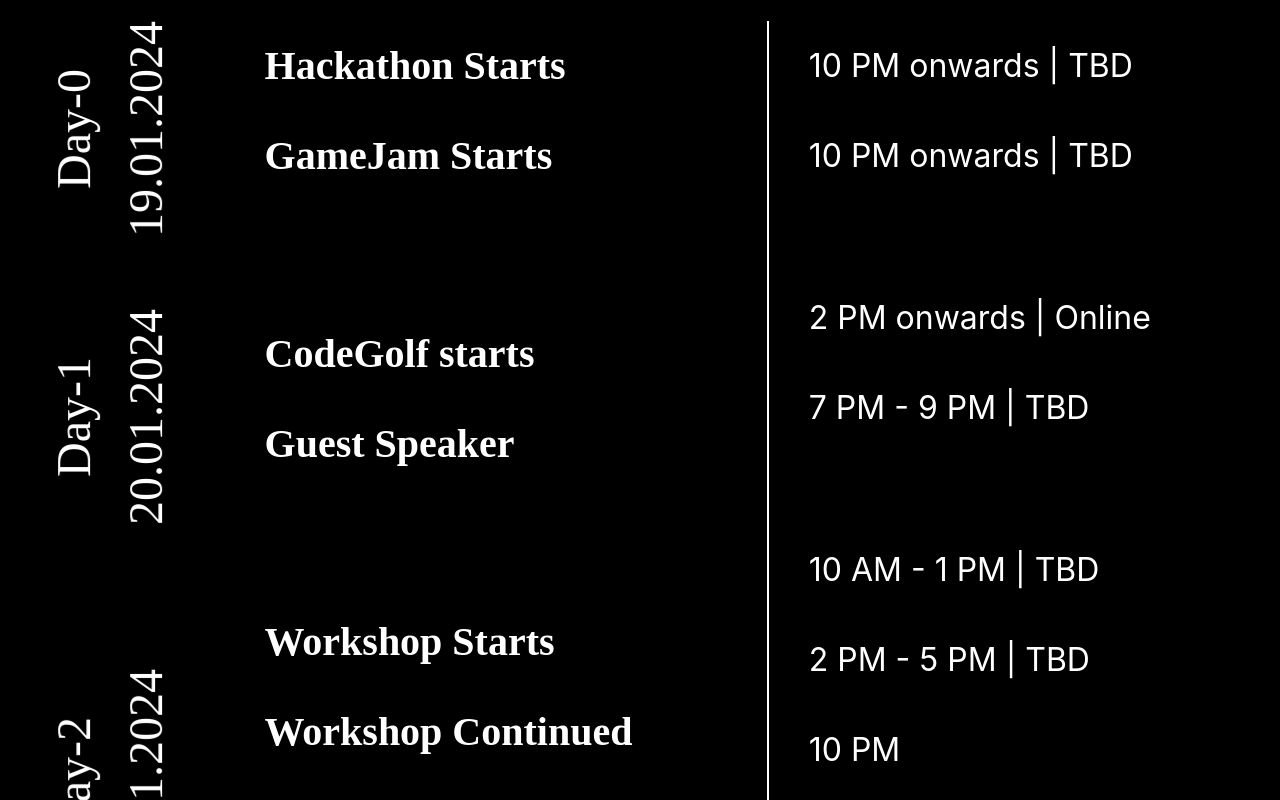
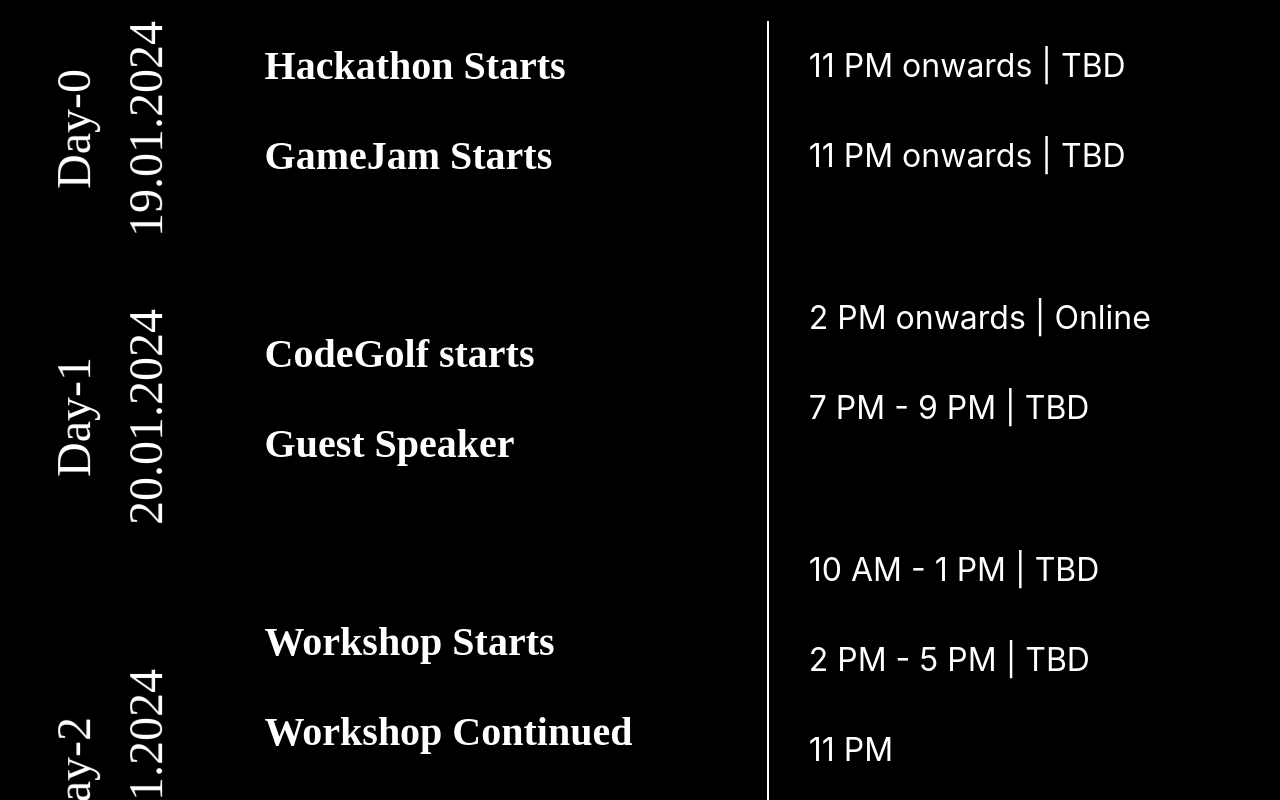
Before and after one commit to Devsoc-BPGC/devfest3-website, a React (Create React App) app: page / in a window 1280 px wide. Shown: the part 1800-2600 px from the top of the page. Built offline with nearby package versions, Linux system fonts and the light colour scheme; a web font is replaced by a local one.

Commit message:
Updated timeline

```diff
--- a/src/components/Timetable.js
+++ b/src/components/Timetable.js
@@ -13,13 +13,13 @@ const Timetable = () => {
   // [new DevfestEvent("Workshop","11:00-1:00","Auditorium"),new DevfestEvent("Hackathon Result","2:00 onwards","Completion"),new DevfestEvent("Game Jam Result","2:00 onwards","Completion")]]
 
   const Day_Schedule = [
-    [new DevfestEvent("Hackathon Starts", "10 PM onwards", "TBD"), new DevfestEvent("GameJam Starts", "10 PM onwards", "TBD")],
+    [new DevfestEvent("Hackathon Starts", "11 PM onwards", "TBD"), new DevfestEvent("GameJam Starts", "11 PM onwards", "TBD")],
     [new DevfestEvent("CodeGolf starts", "2 PM onwards", "Online"), new DevfestEvent("Guest Speaker", "7 PM - 9 PM", "TBD")],
     [
       new DevfestEvent("Workshop Starts", "10 AM - 1 PM", "TBD"),
       new DevfestEvent("Workshop Continued", "2 PM - 5 PM", "TBD"),
-      new DevfestEvent("Hackathon Ends", "10 PM"),
-      new DevfestEvent("GameJam Ends", "10 PM"),
+      new DevfestEvent("Hackathon Ends", "11 PM"),
+      new DevfestEvent("GameJam Ends", "11 PM"),
     ],
   ];
 
```
